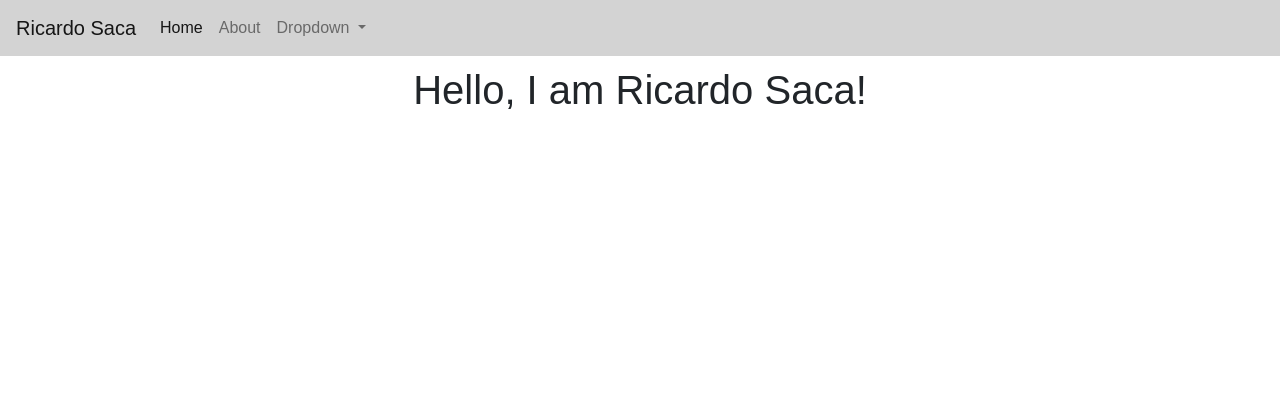
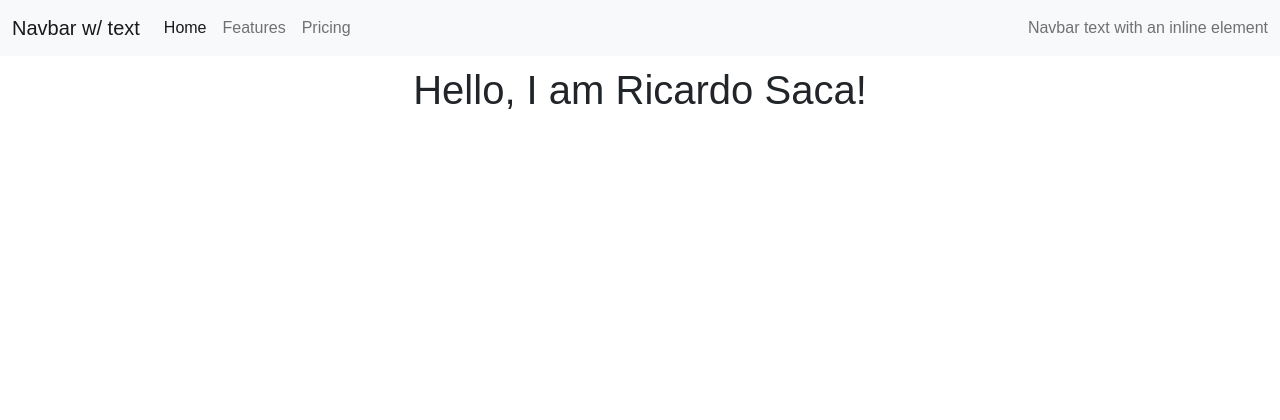
Before and after one commit to RicardoSaca/website, a Flask app: page / in a window 1280 px wide. Shown: the top 420 px of the page. Run offline with Flask 2, Linux system fonts and the light colour scheme; some libraries are stand-ins or nearby versions.

Commit message:
updated navbar

```diff
--- a/templates/base.html
+++ b/templates/base.html
@@ -6,7 +6,7 @@
         <meta name="viewport" content="width=device-width, initial-scale=1, shrink-to-fit=no">
 
         <!-- link to bootstrap css -->
-        <link rel="stylesheet" href="https://stackpath.bootstrapcdn.com/bootstrap/4.4.1/css/bootstrap.min.css" integrity="sha384-Vkoo8x4CGsO3+Hhxv8T/Q5PaXtkKtu6ug5TOeNV6gBiFeWPGFN9MuhOf23Q9Ifjh" crossorigin="anonymous">
+        <link href="https://cdn.jsdelivr.net/npm/bootstrap@5.0.0-beta3/dist/css/bootstrap.min.css" rel="stylesheet" integrity="sha384-eOJMYsd53ii+scO/bJGFsiCZc+5NDVN2yr8+0RDqr0Ql0h+rP48ckxlpbzKgwra6" crossorigin="anonymous">
 
         <!-- link to my css -->
         <link rel="stylesheet" href="static/style.css">
@@ -16,32 +16,28 @@
     </head>
     <body>
         <!-- nav bar with bootstrap -->
-        <nav class="navbar navbar-expand-lg navbar-light" style="background-color: lightgray;">
-            <a class="navbar-brand" href="#">Ricardo Saca</a>
-            <button class="navbar-toggler" type="button" data-toggle="collapse" data-target="#navbarSupportedContent" aria-controls="navbarSupportedContent" aria-expanded="false" aria-label="Toggle navigation">
+        <nav class="navbar navbar-expand-lg navbar-light bg-light">
+            <div class="container-fluid">
+              <a class="navbar-brand" href="#">Navbar w/ text</a>
+              <button class="navbar-toggler" type="button" data-bs-toggle="collapse" data-bs-target="#navbarText" aria-controls="navbarText" aria-expanded="false" aria-label="Toggle navigation">
                 <span class="navbar-toggler-icon"></span>
               </button>
-
-            <div class="collapse navbar-collapse" id="navbarSupportedContent">
-                <ul class="navbar-nav mr-auto">
-                    <li class="nav-item active">
-                    <a class="nav-link" href="#">Home <span class="sr-only">(current)</span></a>
+              <div class="collapse navbar-collapse" id="navbarText">
+                <ul class="navbar-nav me-auto mb-2 mb-lg-0">
+                  <li class="nav-item">
+                    <a class="nav-link active" aria-current="page" href="#">Home</a>
                   </li>
                   <li class="nav-item">
-                    <a class="nav-link" href="#">About</a>
+                    <a class="nav-link" href="#">Features</a>
                   </li>
-                    <li class="nav-item dropdown">
-                    <a class="nav-link dropdown-toggle" href="#" id="navbarDropdown" role="button" data-toggle="dropdown" aria-haspopup="true" aria-expanded="false">
-                        Dropdown
-                    </a>
-                    <div class="dropdown-menu" aria-labelledby="navbarDropdown">
-                        <a class="dropdown-item" href="#">Action</a>
-                        <a class="dropdown-item" href="#">Another action</a>
-                        <div class="dropdown-divider"></div>
-                        <a class="dropdown-item" href="#">Something else here</a>
-                    </div>
+                  <li class="nav-item">
+                    <a class="nav-link" href="#">Pricing</a>
                   </li>
                 </ul>
+                <span class="navbar-text">
+                  Navbar text with an inline element
+                </span>
+              </div>
             </div>
           </nav>
     <!--
@@ -63,5 +59,6 @@
 
         </p>
         </footer>
+        <script src="https://cdn.jsdelivr.net/npm/bootstrap@5.0.0-beta3/dist/js/bootstrap.bundle.min.js" integrity="sha384-JEW9xMcG8R+pH31jmWH6WWP0WintQrMb4s7ZOdauHnUtxwoG2vI5DkLtS3qm9Ekf" crossorigin="anonymous"></script>
     </body>
 </html>
```
Lines whose indentation alone changed are shown as unchanged.
